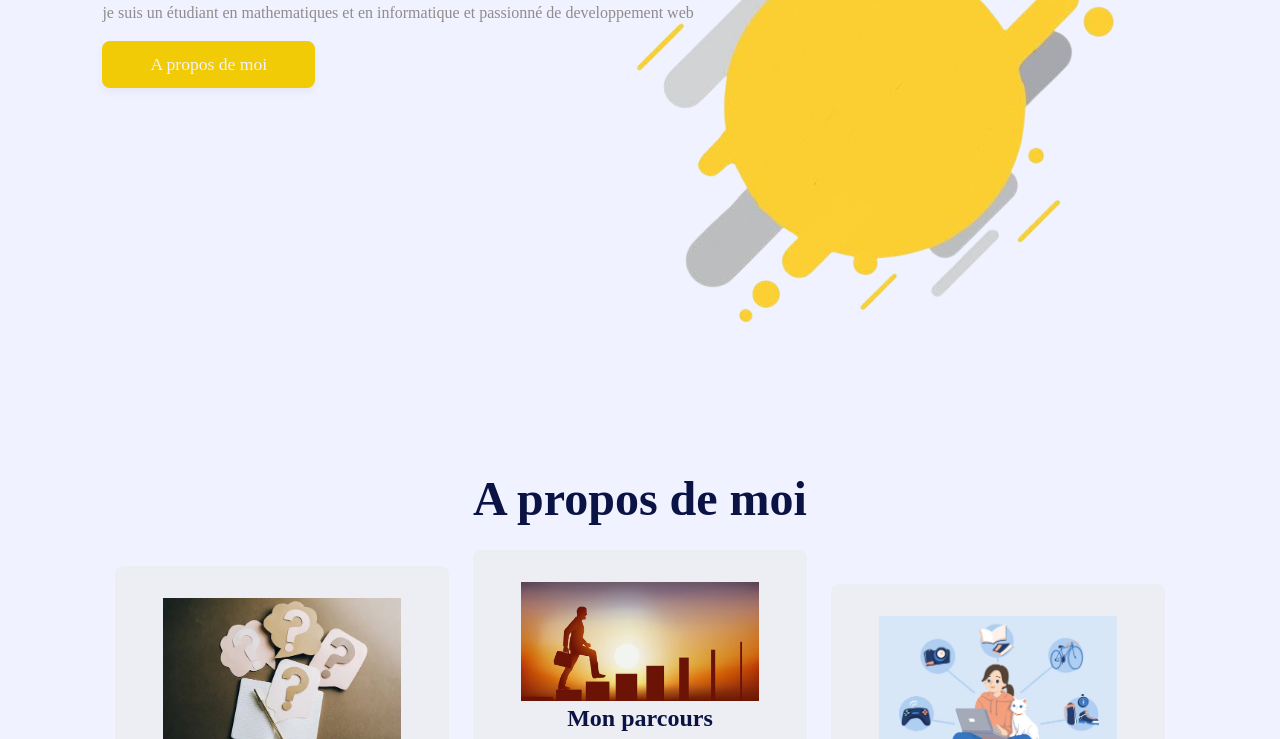
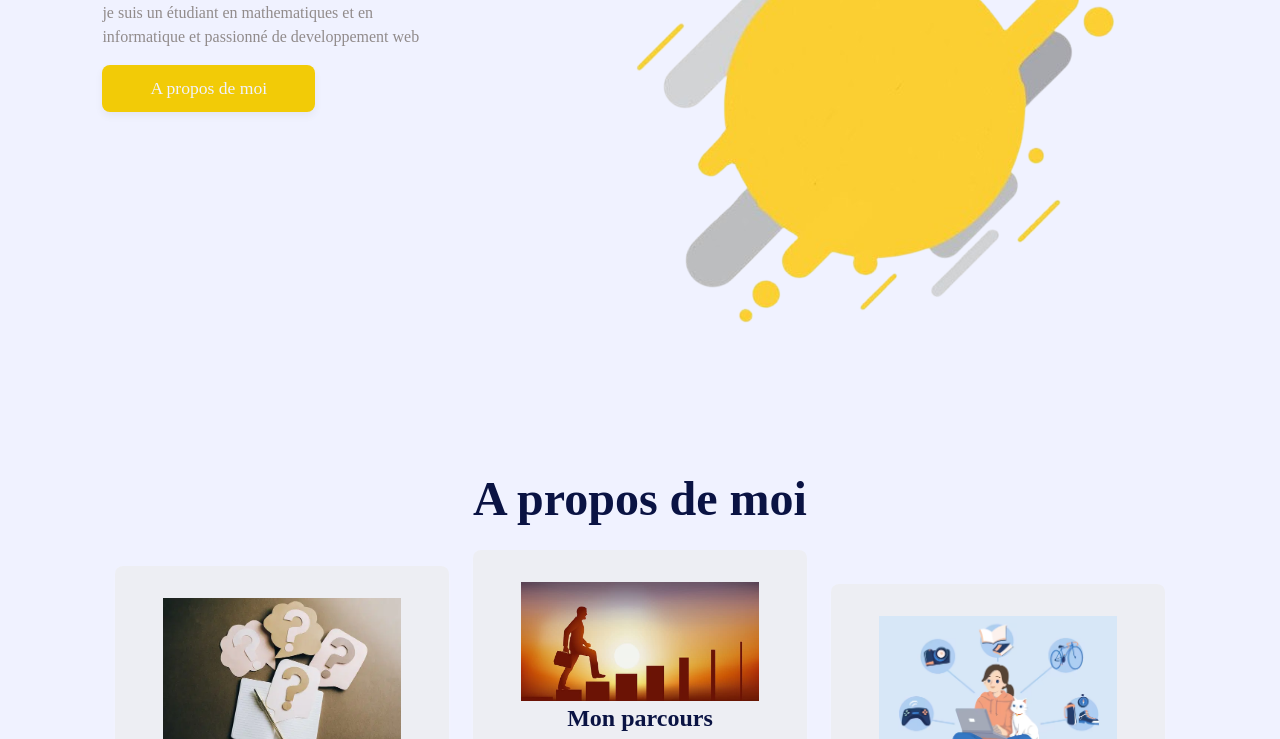
Before and after one commit to Mirio-rgb/projetw, a plain HTML site: page index.html in a window 1280 px wide. Shown: the part 361-1100 px from the top of the page. Drawn offline with Linux system fonts and the light colour scheme; a web font is replaced by a local one.

Commit message:
Update style.css
OK

```diff
--- a/asset/CSS/style.css
+++ b/asset/CSS/style.css
@@ -85,7 +85,7 @@ nav ul li a:hover{
 .content p{
     color: #918b8b;
     line-height: 1.5rem;
-    max-width:80%;
+    max-width:30%;
     width:100%;
 
 }
```
